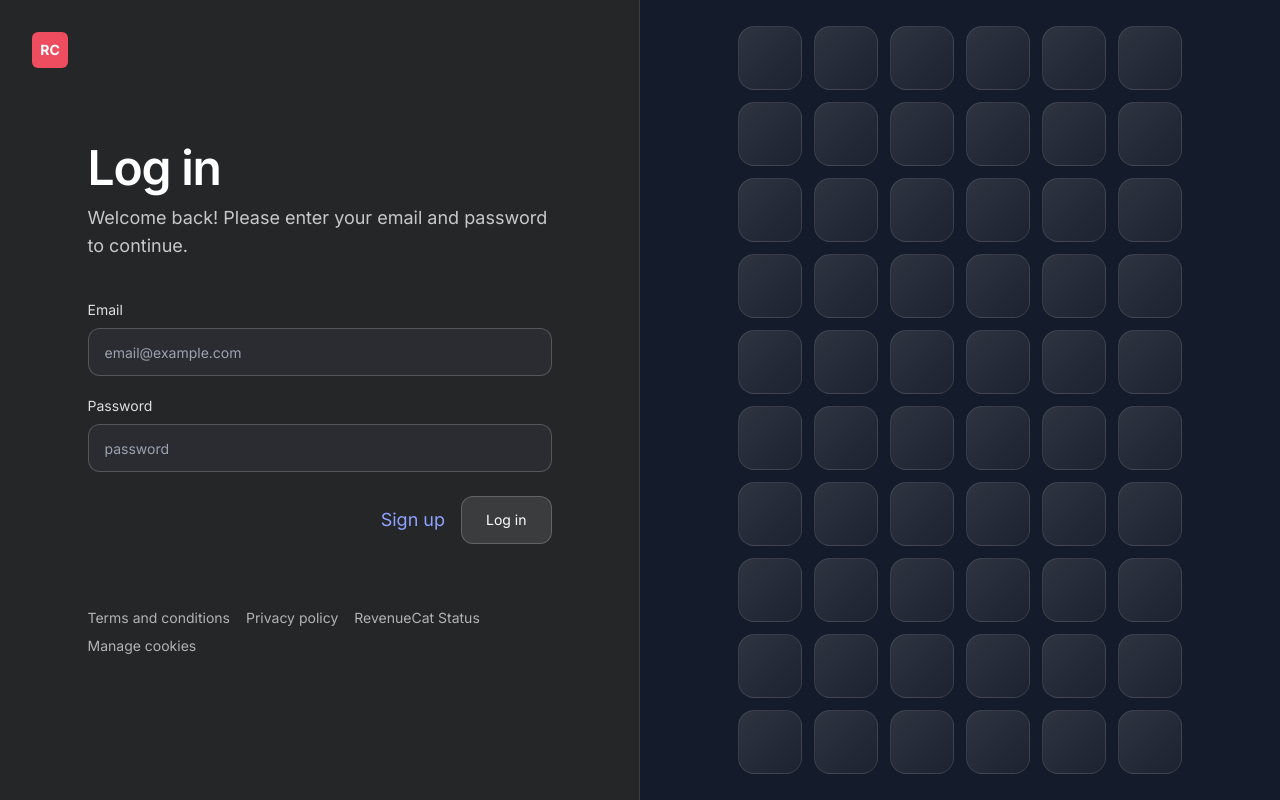
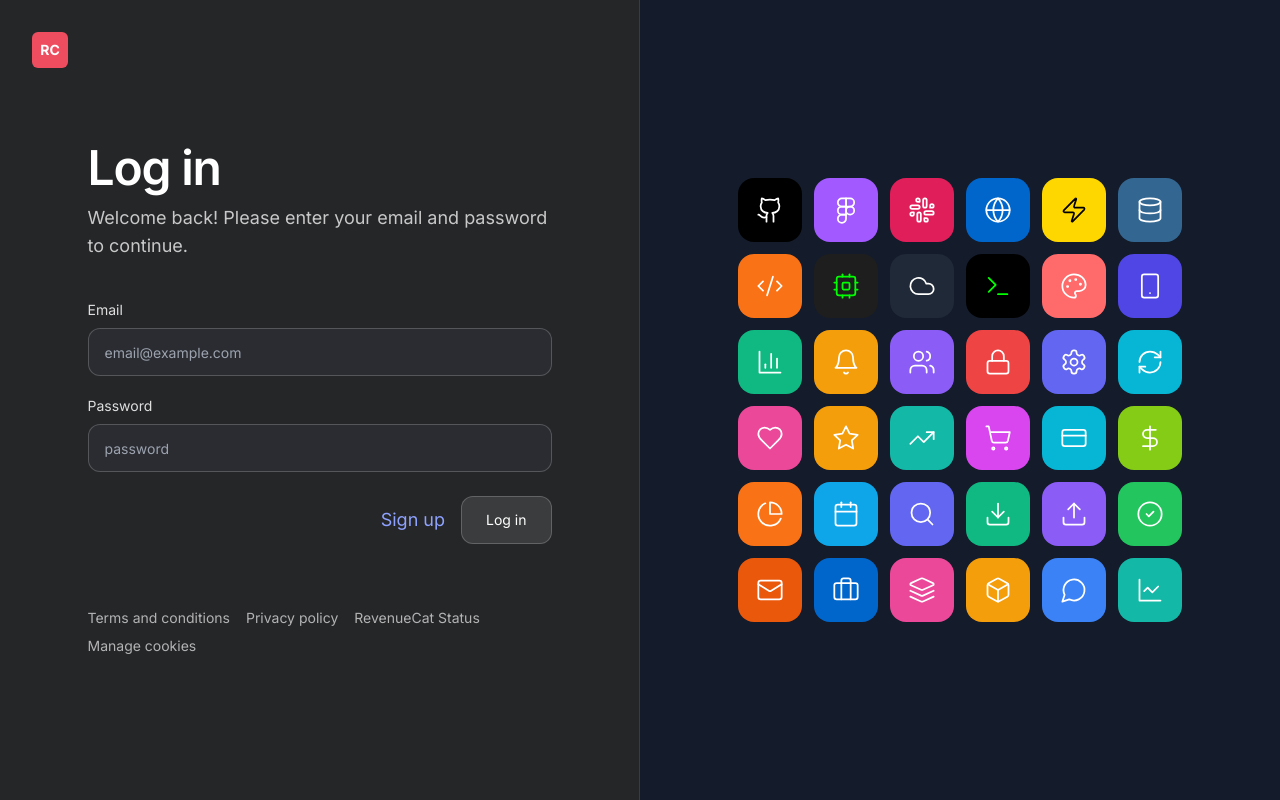
Before and after one commit to hassansajjadkhan/revenuecats, a Next.js app: page /login in a window 1280 px wide. Built offline with nearby package versions, Linux system fonts and the light colour scheme; no server answers.

Commit message:
Add decorative app icons to login page

```diff
--- a/src/app/login/page.tsx
+++ b/src/app/login/page.tsx
@@ -4,6 +4,60 @@ import { FormEvent, useEffect, useState } from "react";
 import Link from "next/link";
 import { useRouter } from "next/navigation";
 import { isSupabaseConfigured, supabase } from "@/lib/supabase/client";
+import {
+  Github,
+  Figma,
+  Slack,
+  Mail,
+  Globe,
+  Code2,
+  Zap,
+  Database,
+  Cpu,
+  Lock,
+  Cloud,
+  Terminal,
+  Palette,
+  Smartphone,
+  BarChart3,
+  LogIn,
+  Settings,
+  Bell,
+  Users,
+  Folder,
+  Download,
+  Upload,
+  Search,
+  Filter,
+  Play,
+  CheckCircle2,
+  AlertCircle,
+  RefreshCw,
+  Copy,
+  Share2,
+  Heart,
+  Star,
+  MessageCircle,
+  Eye,
+  Edit,
+  Trash2,
+  Plus,
+  Minus,
+  Clock,
+  Calendar,
+  MapPin,
+  TrendingUp,
+  PieChart,
+  AreaChart,
+  BarChart,
+  LineChart,
+  ShoppingCart,
+  CreditCard,
+  DollarSign,
+  Briefcase,
+  Layers,
+  Box,
+} from "lucide-react";
 
 export default function LoginPage() {
   const router = useRouter();
@@ -120,12 +174,51 @@ export default function LoginPage() {
       </section>
 
       <section className="hidden lg:flex items-center justify-center bg-[#141b2a] px-12">
-        <div className="grid grid-cols-6 gap-3 max-w-xl">
-          {Array.from({ length: 60 }).map((_, index) => (
+        <div className="grid grid-cols-6 gap-3 max-w-2xl">
+          {[
+            { Icon: Github, bg: "bg-black", icon: "text-white" },
+            { Icon: Figma, bg: "bg-[#a259ff]", icon: "text-white" },
+            { Icon: Slack, bg: "bg-[#e01e5a]", icon: "text-white" },
+            { Icon: Globe, bg: "bg-[#0066cc]", icon: "text-white" },
+            { Icon: Zap, bg: "bg-[#ffd700]", icon: "text-black" },
+            { Icon: Database, bg: "bg-[#336791]", icon: "text-white" },
+            { Icon: Code2, bg: "bg-[#f97316]", icon: "text-white" },
+            { Icon: Cpu, bg: "bg-[#1e1e1e]", icon: "text-[#00ff00]" },
+            { Icon: Cloud, bg: "bg-[#1f2937]", icon: "text-white" },
+            { Icon: Terminal, bg: "bg-black", icon: "text-[#00ff00]" },
+            { Icon: Palette, bg: "bg-[#ff6b6b]", icon: "text-white" },
+            { Icon: Smartphone, bg: "bg-[#4f46e5]", icon: "text-white" },
+            { Icon: BarChart3, bg: "bg-[#10b981]", icon: "text-white" },
+            { Icon: Bell, bg: "bg-[#f59e0b]", icon: "text-white" },
+            { Icon: Users, bg: "bg-[#8b5cf6]", icon: "text-white" },
+            { Icon: Lock, bg: "bg-[#ef4444]", icon: "text-white" },
+            { Icon: Settings, bg: "bg-[#6366f1]", icon: "text-white" },
+            { Icon: RefreshCw, bg: "bg-[#06b6d4]", icon: "text-white" },
+            { Icon: Heart, bg: "bg-[#ec4899]", icon: "text-white" },
+            { Icon: Star, bg: "bg-[#f59e0b]", icon: "text-white" },
+            { Icon: TrendingUp, bg: "bg-[#14b8a6]", icon: "text-white" },
+            { Icon: ShoppingCart, bg: "bg-[#d946ef]", icon: "text-white" },
+            { Icon: CreditCard, bg: "bg-[#06b6d4]", icon: "text-white" },
+            { Icon: DollarSign, bg: "bg-[#84cc16]", icon: "text-white" },
+            { Icon: PieChart, bg: "bg-[#f97316]", icon: "text-white" },
+            { Icon: Calendar, bg: "bg-[#0ea5e9]", icon: "text-white" },
+            { Icon: Search, bg: "bg-[#6366f1]", icon: "text-white" },
+            { Icon: Download, bg: "bg-[#10b981]", icon: "text-white" },
+            { Icon: Upload, bg: "bg-[#8b5cf6]", icon: "text-white" },
+            { Icon: CheckCircle2, bg: "bg-[#22c55e]", icon: "text-white" },
+            { Icon: Mail, bg: "bg-[#ea580c]", icon: "text-white" },
+            { Icon: Briefcase, bg: "bg-[#0066cc]", icon: "text-white" },
+            { Icon: Layers, bg: "bg-[#ec4899]", icon: "text-white" },
+            { Icon: Box, bg: "bg-[#f59e0b]", icon: "text-white" },
+            { Icon: MessageCircle, bg: "bg-[#3b82f6]", icon: "text-white" },
+            { Icon: LineChart, bg: "bg-[#14b8a6]", icon: "text-white" },
+          ].map(({ Icon, bg, icon }, index) => (
             <div
               key={index}
-              className="w-16 h-16 rounded-2xl bg-gradient-to-br from-[#2e3440] to-[#1d2230] border border-white/10"
-            />
+              className={`w-16 h-16 rounded-2xl ${bg} flex items-center justify-center hover:scale-110 transition-transform duration-300 cursor-pointer`}
+            >
+              <Icon className={`w-7 h-7 ${icon}`} strokeWidth={1.5} />
+            </div>
           ))}
         </div>
       </section>
```
